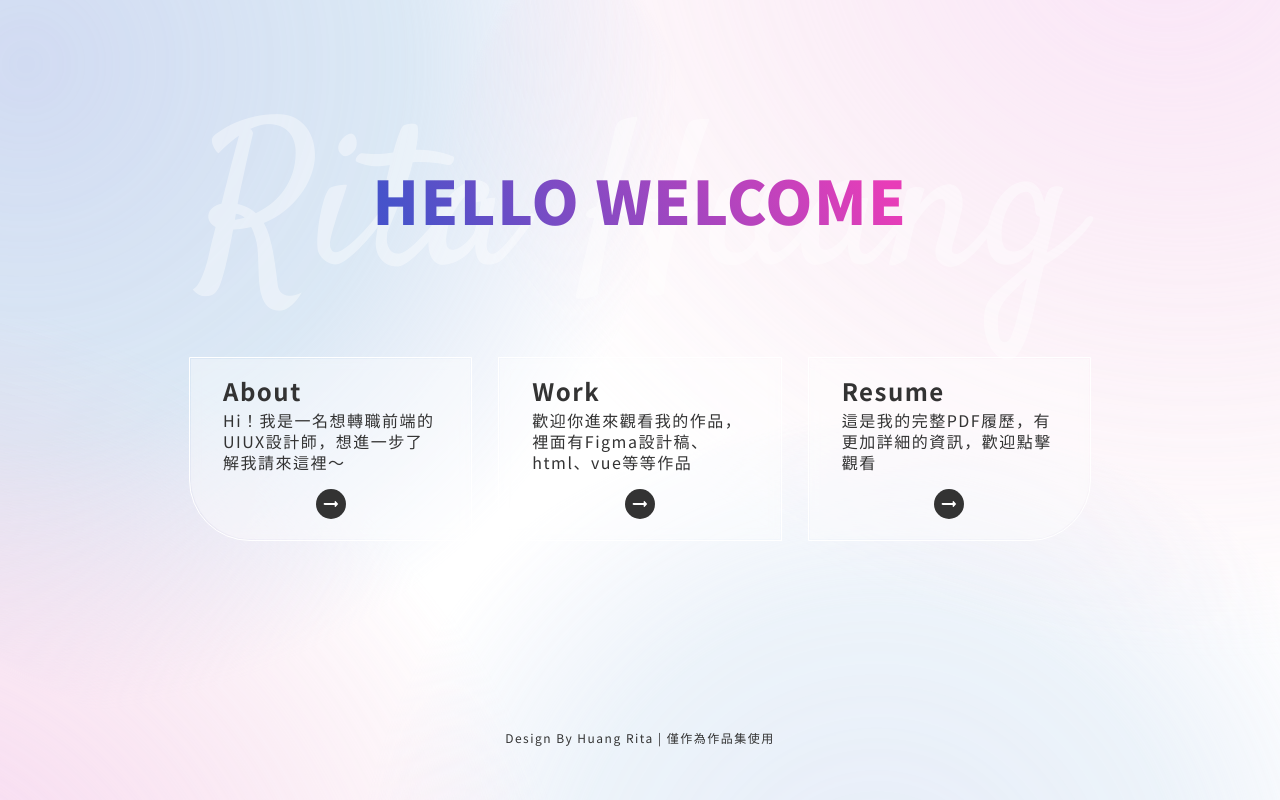
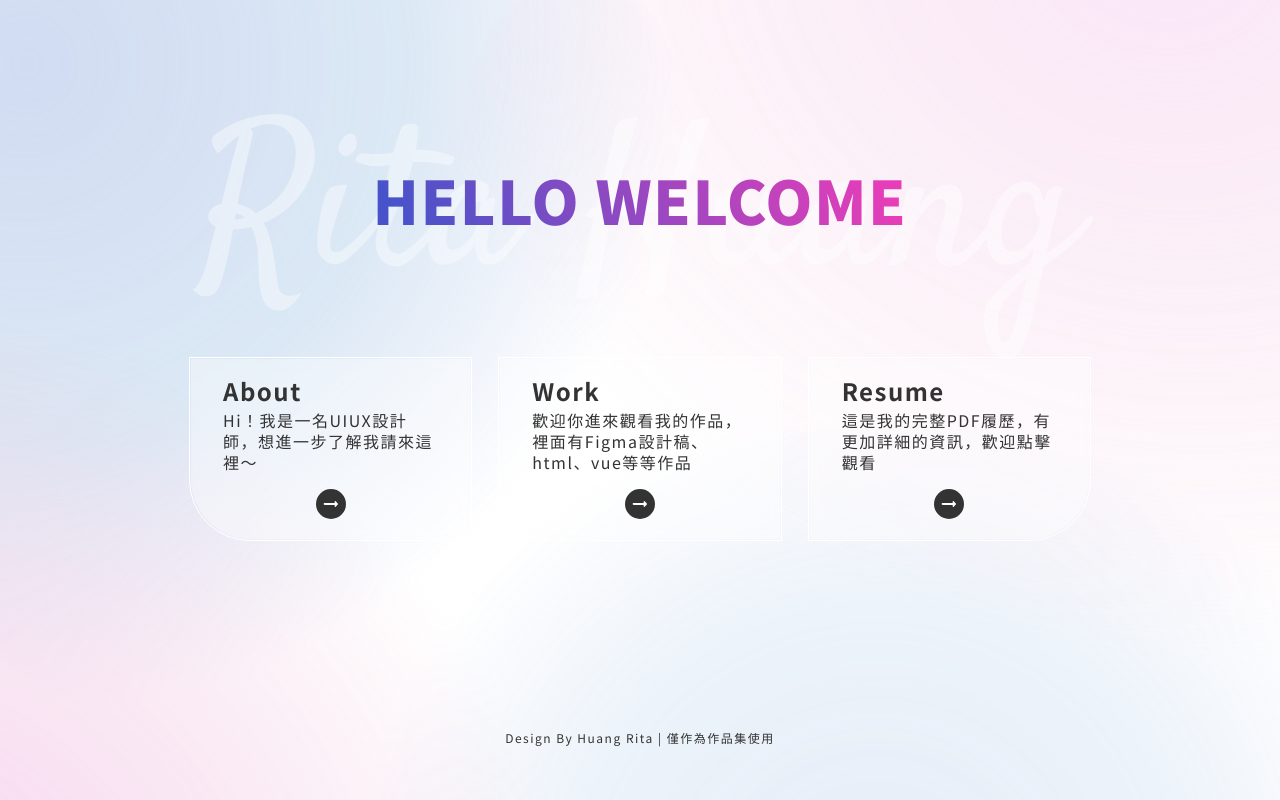
Before and after one commit to RitaHuang9/my-portfolio, a Vue app: page /#/ in a window 1280 px wide. Built offline with nearby package versions, Linux system fonts and the light colour scheme.

Commit message:
更新首頁about

```diff
--- a/src/views/HomeView.vue
+++ b/src/views/HomeView.vue
@@ -8,7 +8,7 @@
           <div>
             <div class="entrance-card-title">About</div>
             <div class="entrance-card-content">
-              Hi！我是一名想轉職前端的UIUX設計師，想進一步了解我請來這裡～
+              Hi！我是一名UIUX設計師，想進一步了解我請來這裡～
             </div>
           </div>
           <button type="button" class="btn">
```
